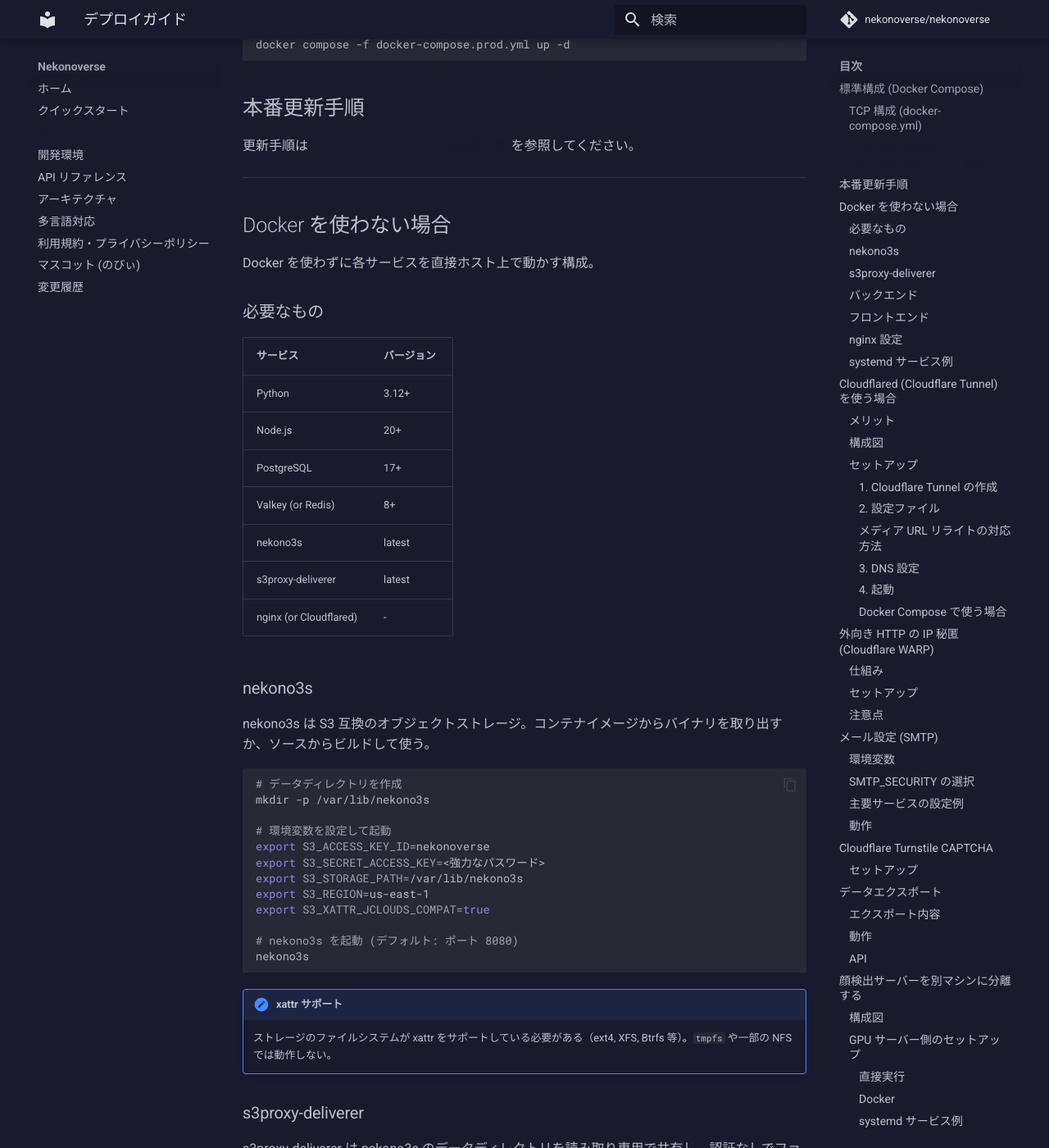
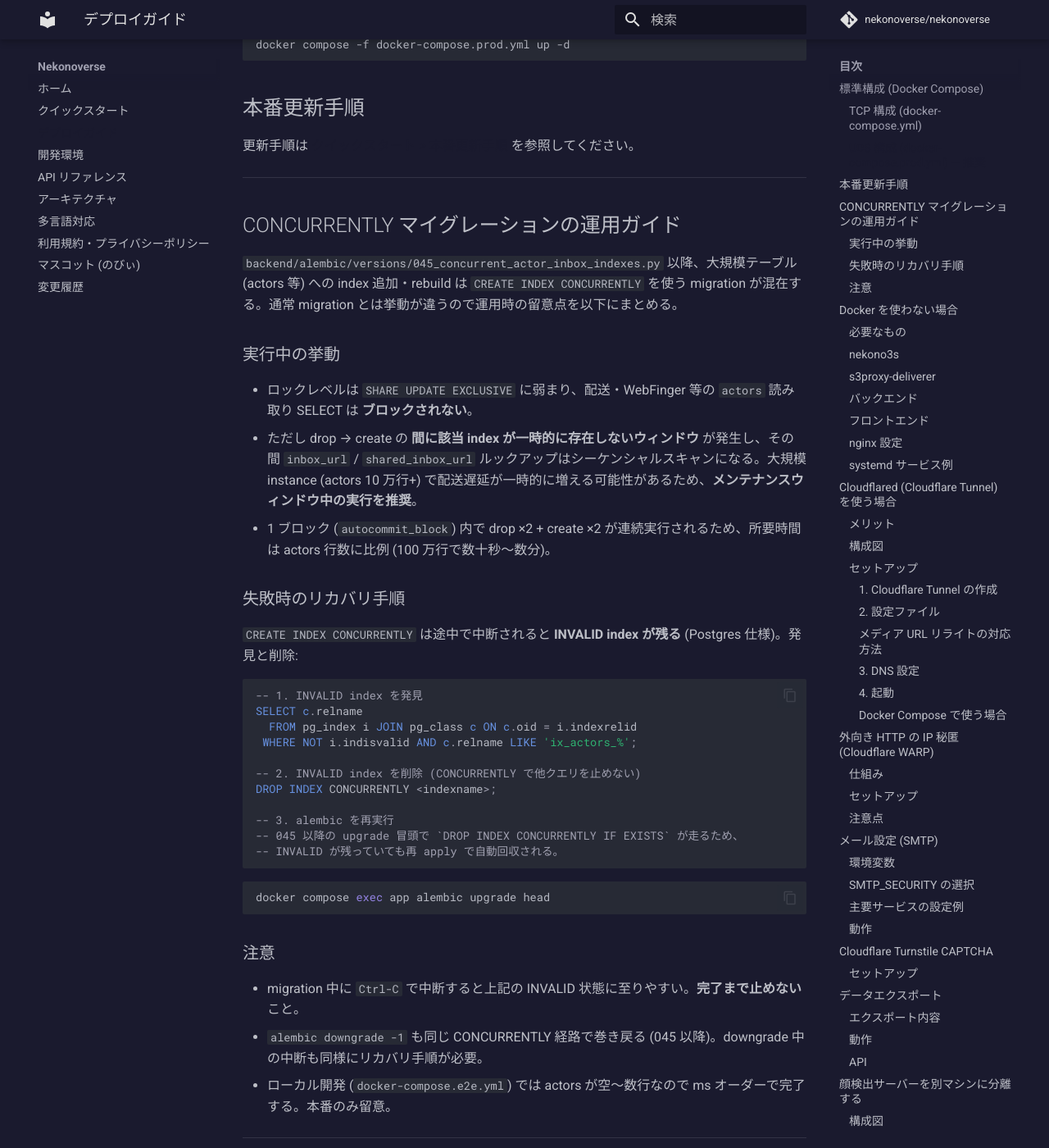
Before and after one commit to nekonoverse/nekonoverse, an MkDocs documentation site: the page built from docs/deploy.md, in a window 1280 px wide and 1400 px high, scrolled down 808 px. Shown: the whole window at 82% size. Built offline with MkDocs 1.6.1 and Material for MkDocs 9.7.7, drawn with Linux system fonts in a browser that asks for light colours; comment, search, counter and statistics services are not loaded.

Commit message:
chore: alembic migration roundtrip CI + CONCURRENTLY 運用ガイド (#1044, #1045)
#1044: CI に migration の往復実走 job を追加
- alembic upgrade head → downgrade base → upgrade head を実 PostgreSQL に対して
  実行する `alembic-migration` job を test.yml に追加
- pytest は Base.metadata.create_all で初期化するため migration 自体は走らない
  穴を埋める
- autocommit_block + CONCURRENTLY 系の互換性も実 DB で検証可能
- (`alembic upgrade head --sql` の dry-run は古い migration 025 が --sql モード非対応で
  失敗するため、実 DB での往復 job を採用)

#1045: docs/deploy.md に CONCURRENTLY migration の運用ガイドを追記
- 実行中の挙動 (ロックレベル、一時的 index 不在ウィンドウ、所要時間目安)
- 失敗時のリカバリ手順 (INVALID index の検出と DROP CONCURRENTLY)
- 運用上の注意 (中断しないこと、downgrade 中断も同様)

closes #1044
closes #1045

Co-Authored-By: Claude Opus 4.7 (1M context) <noreply@anthropic.com>

````diff
--- a/docs/deploy.md
+++ b/docs/deploy.md
@@ -35,6 +35,46 @@ docker compose -f docker-compose.prod.yml up -d
 ## 本番更新手順
 
 更新手順は [クイックスタート > 本番更新手順](quickstart.md#本番更新手順) を参照してください。
+
+---
+
+## CONCURRENTLY マイグレーションの運用ガイド
+
+`backend/alembic/versions/045_concurrent_actor_inbox_indexes.py` 以降、大規模テーブル (actors 等) への index 追加・rebuild は `CREATE INDEX CONCURRENTLY` を使う migration が混在する。通常 migration とは挙動が違うので運用時の留意点を以下にまとめる。
+
+### 実行中の挙動
+
+- ロックレベルは `SHARE UPDATE EXCLUSIVE` に弱まり、配送・WebFinger 等の `actors` 読み取り SELECT は **ブロックされない**。
+- ただし drop → create の **間に該当 index が一時的に存在しないウィンドウ** が発生し、その間 `inbox_url` / `shared_inbox_url` ルックアップはシーケンシャルスキャンになる。大規模 instance (actors 10 万行+) で配送遅延が一時的に増える可能性があるため、**メンテナンスウィンドウ中の実行を推奨**。
+- 1 ブロック (`autocommit_block`) 内で drop ×2 + create ×2 が連続実行されるため、所要時間は actors 行数に比例 (100 万行で数十秒〜数分)。
+
+### 失敗時のリカバリ手順
+
+`CREATE INDEX CONCURRENTLY` は途中で中断されると **INVALID index が残る** (Postgres 仕様)。発見と削除:
+
+```sql
+-- 1. INVALID index を発見
+SELECT c.relname
+  FROM pg_index i JOIN pg_class c ON c.oid = i.indexrelid
+ WHERE NOT i.indisvalid AND c.relname LIKE 'ix_actors_%';
+
+-- 2. INVALID index を削除 (CONCURRENTLY で他クエリを止めない)
+DROP INDEX CONCURRENTLY <indexname>;
+
+-- 3. alembic を再実行
+-- 045 以降の upgrade 冒頭で `DROP INDEX CONCURRENTLY IF EXISTS` が走るため、
+-- INVALID が残っていても再 apply で自動回収される。
+```
+
+```bash
+docker compose exec app alembic upgrade head
+```
+
+### 注意
+
+- migration 中に `Ctrl-C` で中断すると上記の INVALID 状態に至りやすい。**完了まで止めない**こと。
+- `alembic downgrade -1` も同じ CONCURRENTLY 経路で巻き戻る (045 以降)。downgrade 中の中断も同様にリカバリ手順が必要。
+- ローカル開発 (`docker-compose.e2e.yml`) では actors が空〜数行なので ms オーダーで完了する。本番のみ留意。
 
 ---
 
````
Also changed, not shown: 1 other file.
